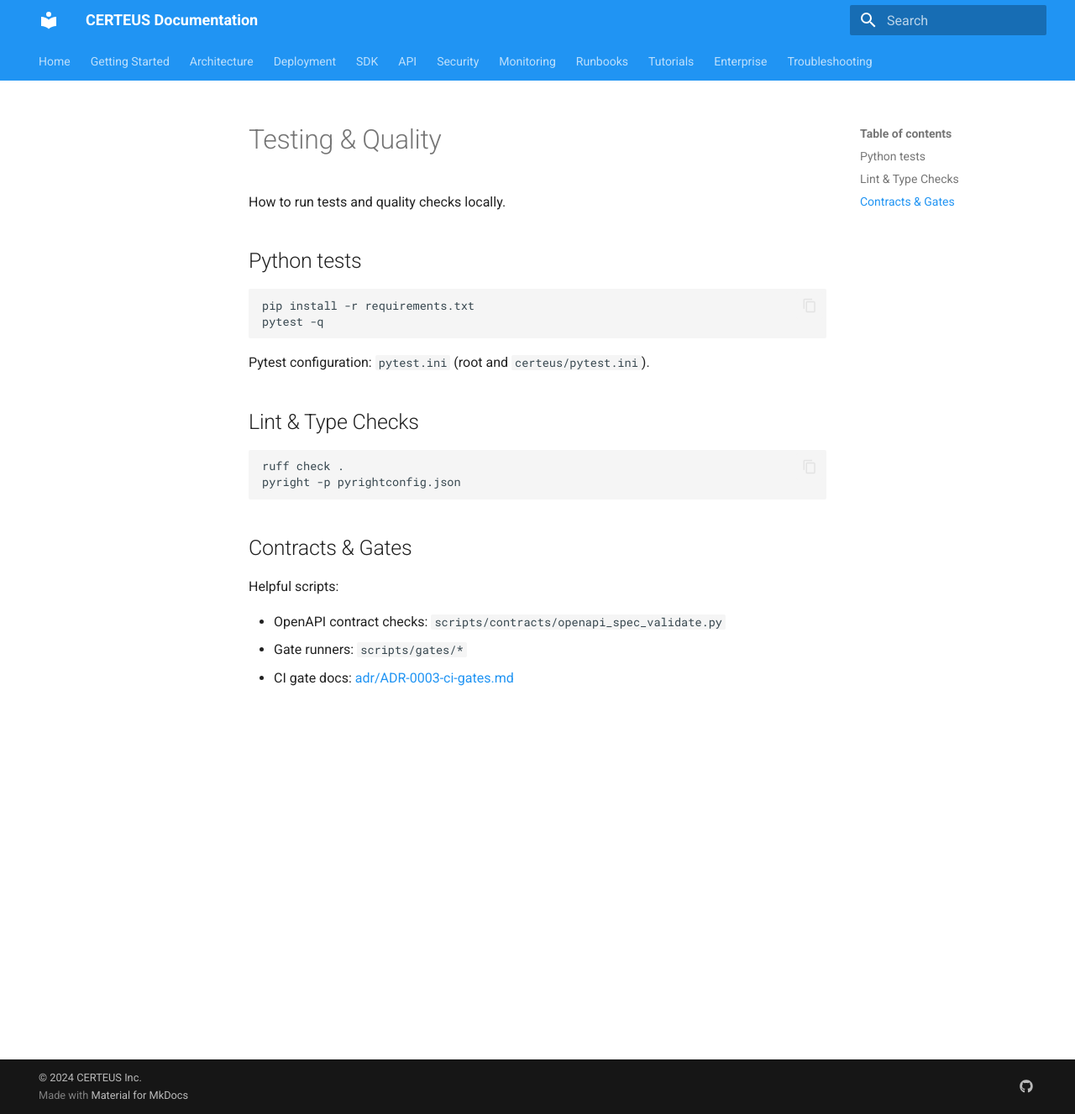
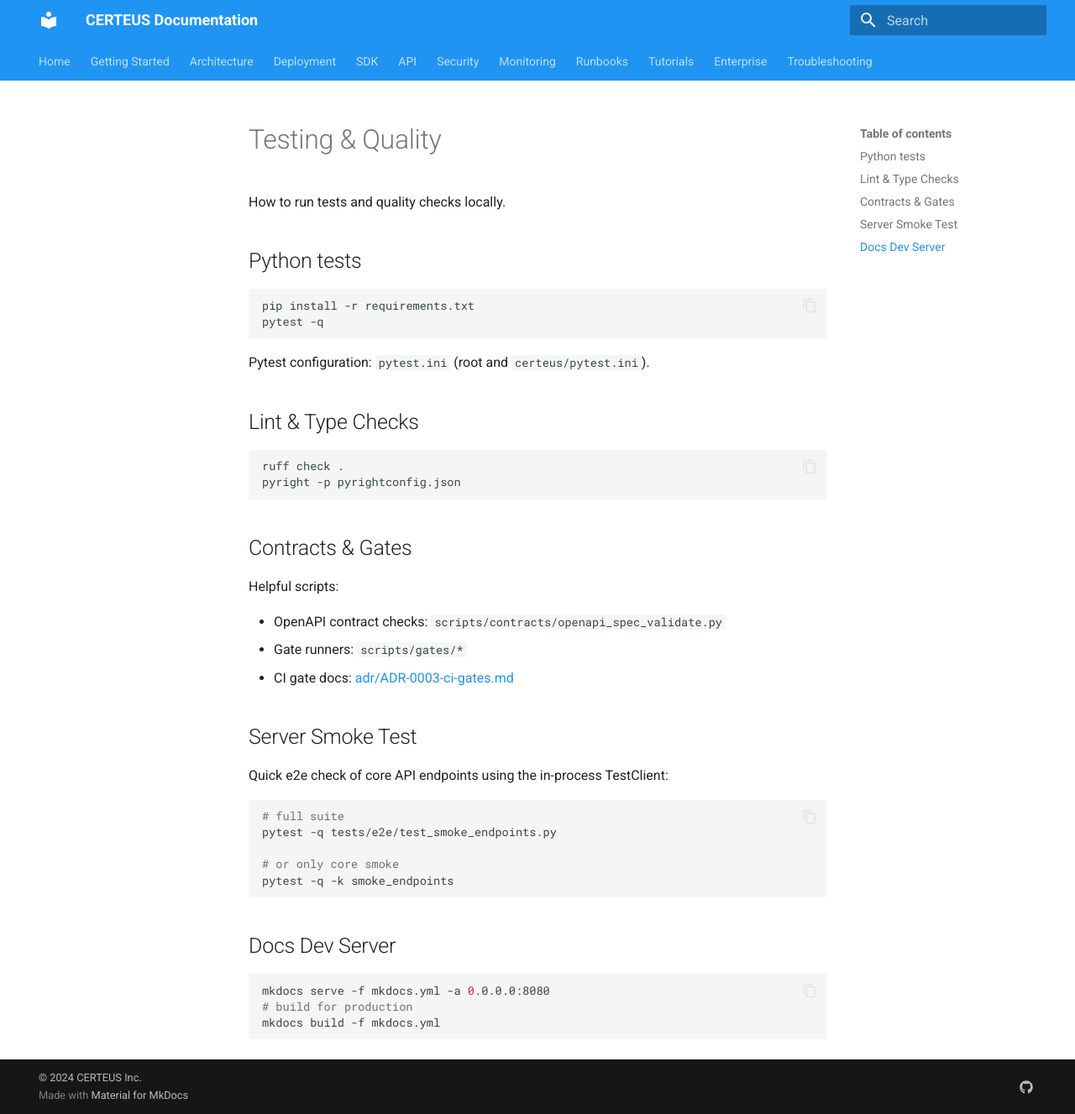
Before and after one commit to CERTEUS/certeus, an MkDocs documentation site: the page built from docs/TESTING.md, in a window 1280 px wide and 1327 px high. Shown: the whole window at 84% size. Built offline with MkDocs 1.6.1 and Material for MkDocs 9.7.7, drawn with Linux system fonts in a browser that asks for light colours.

Commit message:
docs: fix 404 link to API reference; add server smoke test instructions

````diff
--- a/docs/TESTING.md
+++ b/docs/TESTING.md
@@ -25,3 +25,23 @@
 - OpenAPI contract checks: `scripts/contracts/openapi_spec_validate.py`
 - Gate runners: `scripts/gates/*`
 - CI gate docs: [adr/ADR-0003-ci-gates.md](adr/ADR-0003-ci-gates.md)
+
+## Server Smoke Test
+
+Quick e2e check of core API endpoints using the in-process TestClient:
+
+```bash
+# full suite
+pytest -q tests/e2e/test_smoke_endpoints.py
+
+# or only core smoke
+pytest -q -k smoke_endpoints
+```
+
+## Docs Dev Server
+
+```bash
+mkdocs serve -f mkdocs.yml -a 0.0.0.0:8080
+# build for production
+mkdocs build -f mkdocs.yml
+```
````
Also changed, not shown: README.md (+10 -0 lines), docs/404.md (+1 -1 lines).
